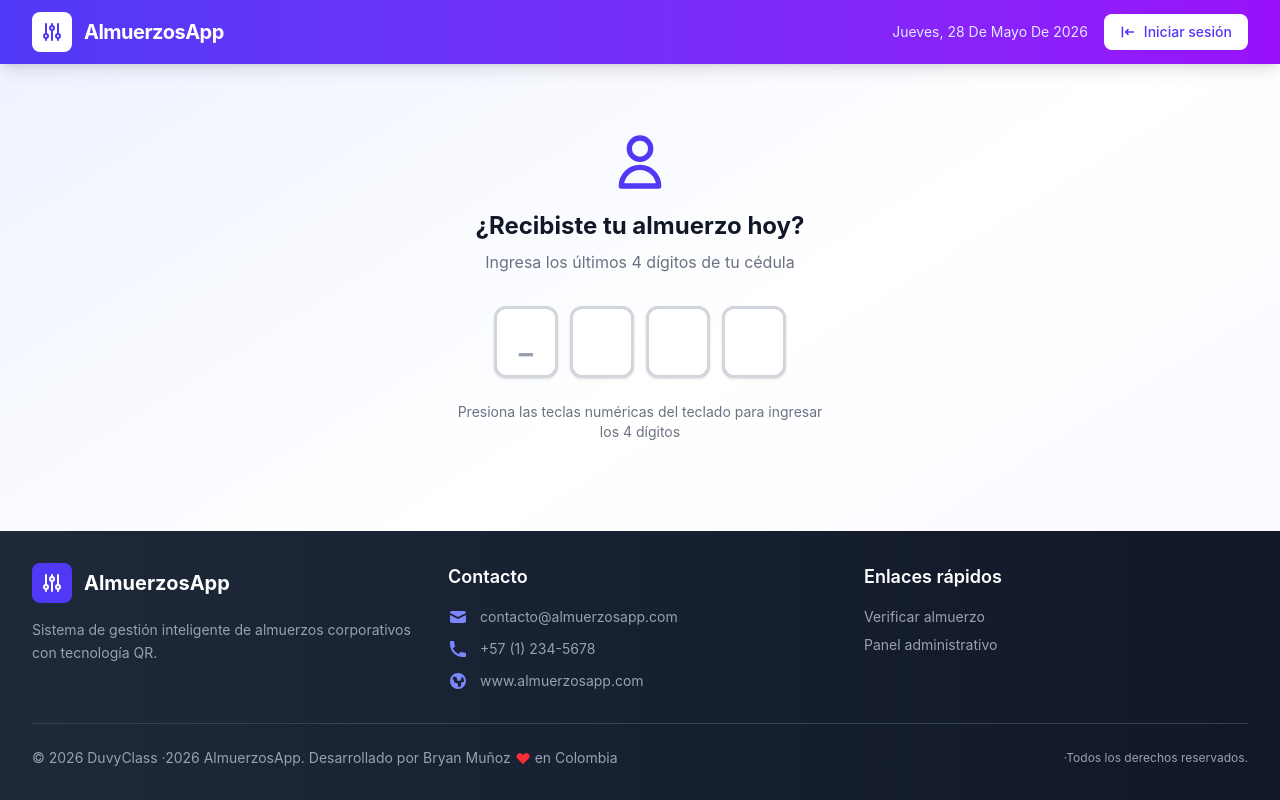
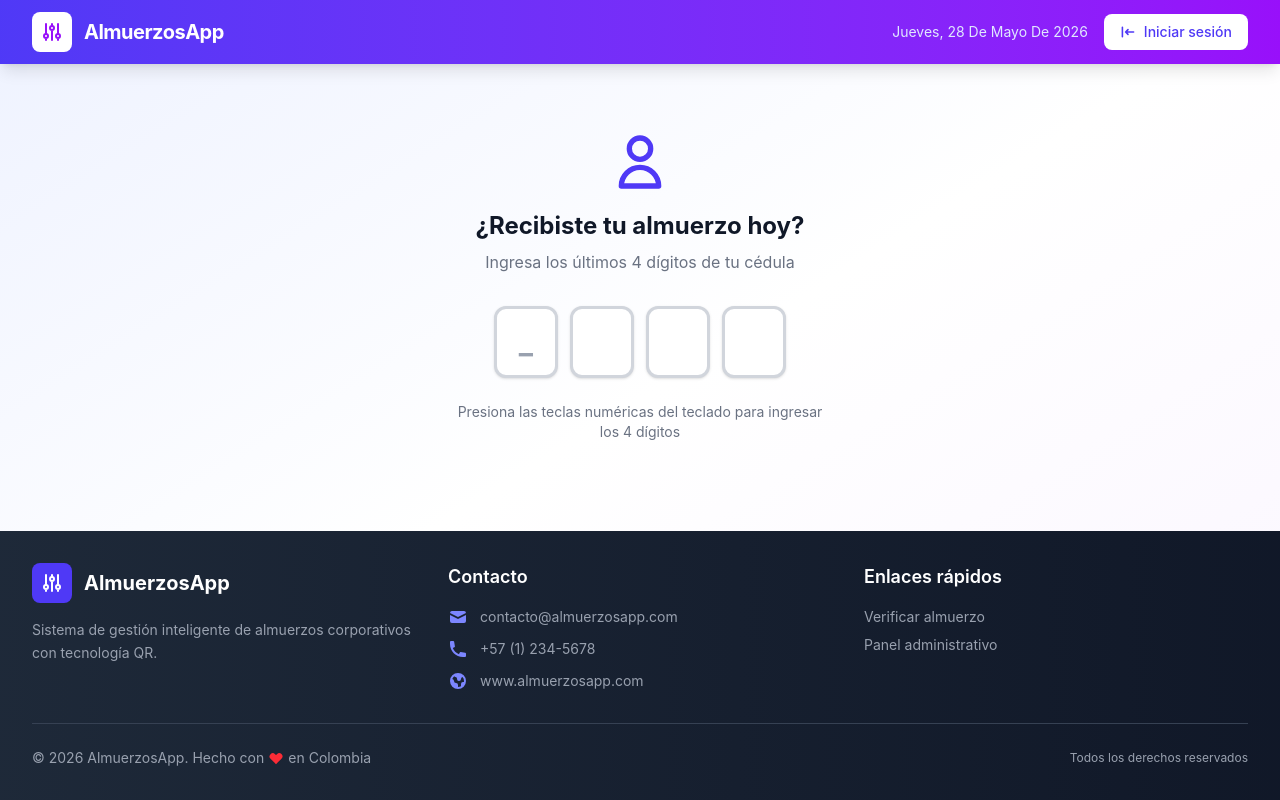
Before and after one commit to BryanCodeDev/Automatizacion_Almuerzos_Frontend, a React (Vite) app: page /verificar in a window 1280 px wide. Built offline with nearby package versions, Linux system fonts and the light colour scheme.

Commit message:
Primer commit

```diff
--- a/src/components/Footer.jsx
+++ b/src/components/Footer.jsx
@@ -46,15 +46,15 @@ const Footer = () => {
           </div>
         </div>
 
-        <div className="mt-8 pt-6 border-t border-gray-700 flex flex-col sm:flex-row justify-between items-center">
+<div className="mt-8 pt-6 border-t border-gray-700 flex flex-col sm:flex-row justify-between items-center">
           <div className="flex items-center space-x-1 text-gray-400 text-sm">
-            <span>© 2026 DuvyClass ·{new Date().getFullYear()} AlmuerzosApp.</span>
-            <span>Desarrollado por Bryan Muñoz</span>
+            <span>© {new Date().getFullYear()} AlmuerzosApp.</span>
+            <span>Hecho con</span>
             <HiHeart className="h-4 w-4 text-red-500" />
             <span>en Colombia</span>
           </div>
           <div className="mt-4 sm:mt-0 text-gray-400 text-xs">
-            ·Todos los derechos reservados.
+            Todos los derechos reservados
           </div>
         </div>
       </div>
--- a/src/components/Navbar.jsx
+++ b/src/components/Navbar.jsx
@@ -19,12 +19,12 @@ const Navbar = () => {
   });
 
   return (
-    <nav className="bg-linear-to-r from-indigo-600 to-purple-600 text-white shadow-lg">
+    <nav className="bg-gradient-to-r from-indigo-600 to-purple-600 text-white shadow-lg">
       <div className="max-w-7xl mx-auto px-4 sm:px-6 lg:px-8">
         <div className="flex justify-between items-center h-16">
           <Link to="/verificar" className="flex items-center space-x-3">
             <div className="w-10 h-10 bg-white rounded-lg flex items-center justify-center">
-              <svg className="w-6 h-6 text-indigo-600" fill="none" viewBox="0 0 24 24" stroke="currentColor">
+              <svg className="w-6 h-6 text-purple-600" fill="none" viewBox="0 0 24 24" stroke="currentColor">
                 <path strokeLinecap="round" strokeLinejoin="round" strokeWidth={2} d="M12 6V4m0 2a2 2 0 100 4m0-4a2 2 0 110 4m-6 8a2 2 0 100-4m0 4a2 2 0 110-4m0 4v2m0-6V4m6 6v10m6-2a2 2 0 100-4m0 4a2 2 0 110-4m0 4v2m0-6V4" />
               </svg>
             </div>
--- a/src/pages/Tickets.jsx
+++ b/src/pages/Tickets.jsx
@@ -91,7 +91,7 @@ const Tickets = () => {
   return (
     <>
       {/* Header */}
-      <header className="bg-white shadow-sm">
+      <header className="bg-white shadow-sm border-b border-indigo-100">
         <div className="max-w-7xl mx-auto px-4 sm:px-6 lg:px-8">
           <div className="flex flex-col sm:flex-row sm:justify-between sm:items-center py-4 space-y-4 sm:space-y-0">
             <div>
```
